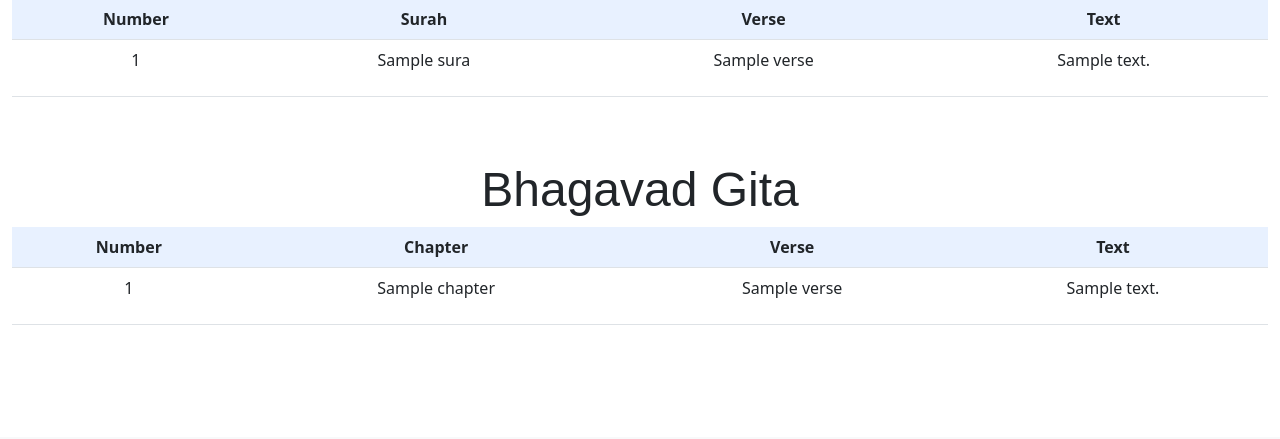
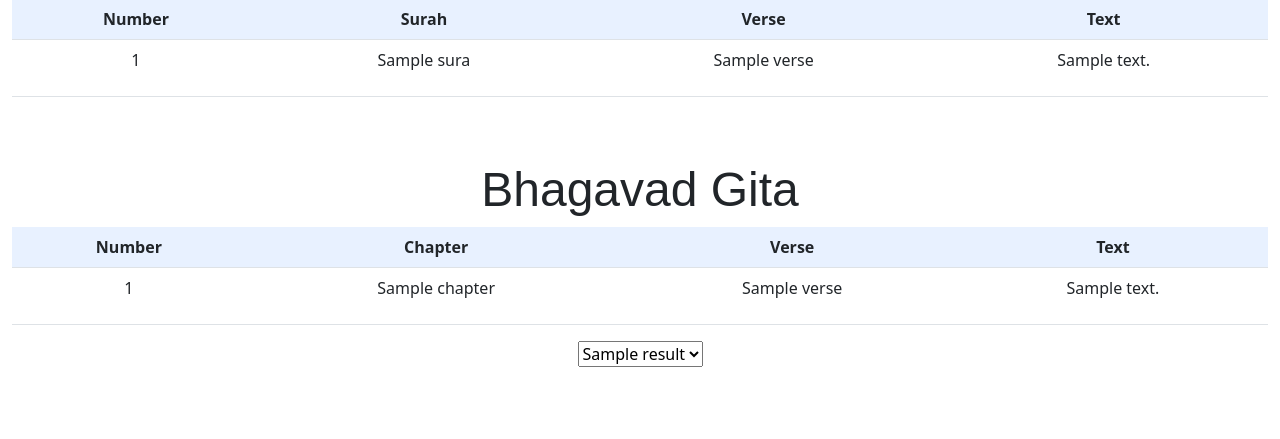
Before and after one commit to hutchmar001/CS50-public, a Flask app: template bible/templates/home.html in a window 1280 px wide. Shown: the part 595-1034 px from the top of the page. Before the commit the page ends 920 px from the top, so only its background shows below. Run offline with Flask 3, Linux system fonts and the light colour scheme; the template is opened without the code that fills it: most values are stand-ins (such as "Sample title", 1, 10 or a date in 2020); some libraries are stand-ins or nearby versions.

Commit message:
Thu, Sep 21, 2023, 1:22 PM +03:00

```diff
--- a/bible/app.py
+++ b/bible/app.py
@@ -45,7 +45,7 @@ def after_request(response):
 
 @app.route("/", methods=["GET", "POST"])
 def index():
-    return render_template("home.html", display1="none", display2="none", display3="none")
+    return render_template("home.html", display1="none", display2="none", display3="none" display_select="none)
 
 
 @app.route("/search", methods=["GET", "POST"])
--- a/bible/templates/home.html
+++ b/bible/templates/home.html
@@ -101,7 +101,7 @@
     </tbody>
 </table>
 
-<select name="books" id="books" style="display: none">
+<select name="books" id="books" style="display:{{ display_select }}">
     {% for i in result %}
         <option value= {{i}}>{{i}}</option>
     {% endfor %}
```
